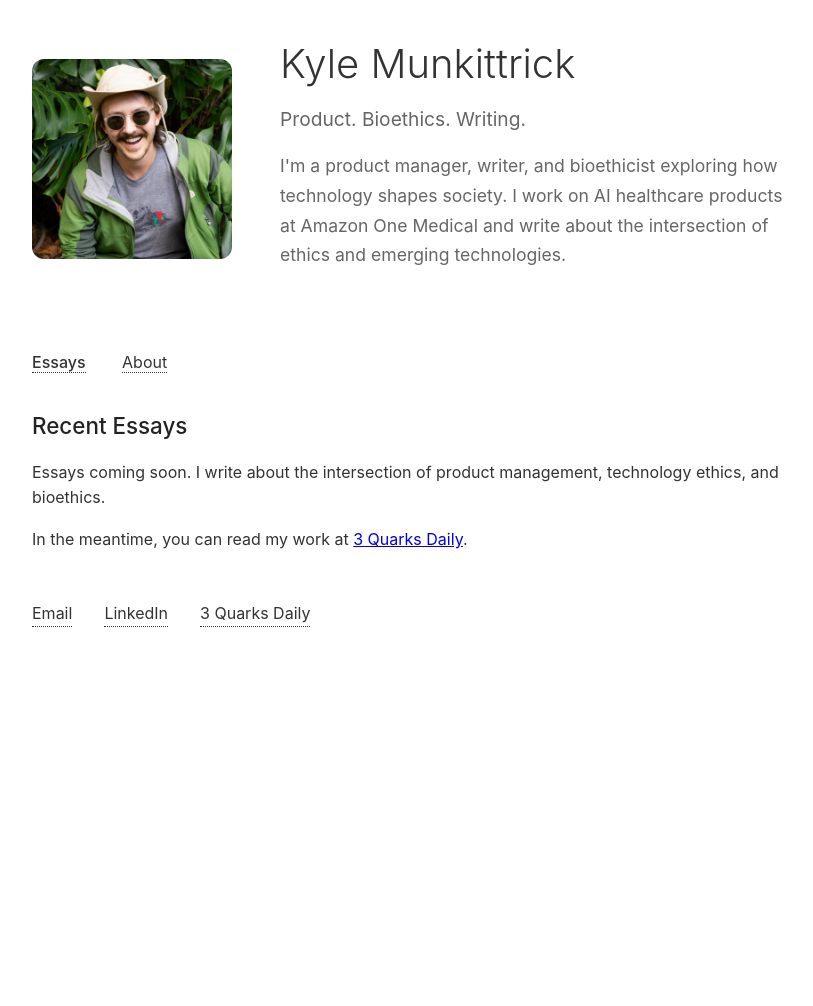
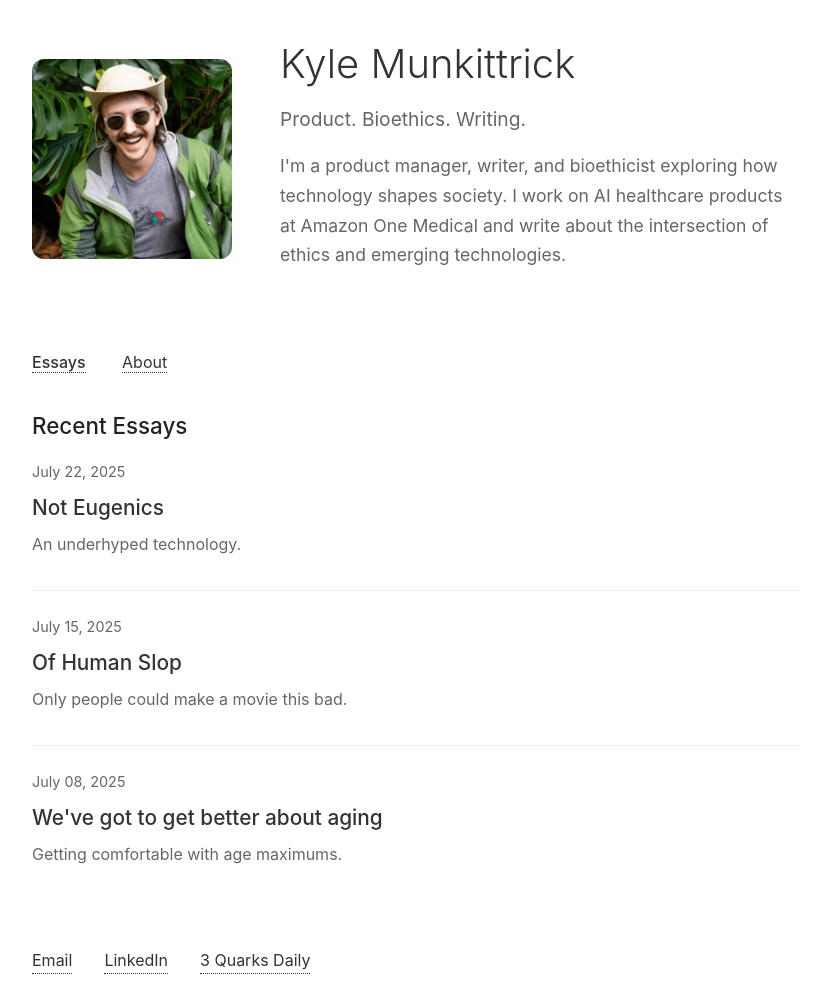
Before and after one commit to kmunki/kmunki.github.io, a Jekyll site: the page built from index.html, in a window 1280 px wide. Shown: the whole page, without its empty margins (224-1037 px from the left). Built offline with Jekyll 4.4.1, drawn with Linux system fonts in a browser that asks for light colours; the list of posts is cut into pages by our own code; before the commit the page ends 900 px from its top, so only the background shows below that.

Commit message:
Add initial posts

```diff
--- a/_layouts/default.html
+++ b/_layouts/default.html
@@ -271,7 +271,7 @@
         "name": "Kyle Munkittrick",
         "url": "{{ site.url }}",
         "image": "{{ site.url }}/kyle_munkittrick.jpg",
-        "jobTitle": "Senior Product Manager",
+        "jobTitle": "Lead Product Manager",
         "worksFor": {
             "@type": "Organization",
             "name": "Amazon One Medical"
@@ -284,6 +284,10 @@
             {
                 "@type": "Organization",
                 "name": "One Medical"
+            },
+            {
+                "@type": "Organization",
+                "name": "Amazon"
             }
         ],
         "knowsAbout": [
--- a/_posts/graceful-aging.md
+++ b/_posts/2025-07-08-graceful-aging.md
@@ -1,6 +1,6 @@
 ---
 layout: post
-title: "Bioethics #1: We've got to get better about aging"
+title: "We've got to get better about aging"
 date: 2025-07-08
 tags: [bioethics, aging, culture]
 excerpt: "Getting comfortable with age maximums."
--- a/_posts/not-eugenics.md
+++ b/_posts/2025-07-22-not-eugenics.md
@@ -1,9 +1,9 @@
 ---
 layout: post
-title: "Bioethics #2: Not Eugenics”
-date: 2025-07-08
+title: "Not Eugenics"
+date: 2025-07-22
 tags: [bioethics, eugenics, dwarkesh]
-excerpt: “An underhyped technology.”
+excerpt: "An underhyped technology."
 ---
 
 # Bioethics #2: Not Eugenics
--- a/about.html
+++ b/about.html
@@ -13,5 +13,5 @@
 
 <section>
     <h2>Current Work</h2>
-    <p>I'm currently working on some personal projects, including using Claude Code to enhance my writing process and explore new creative avenues.</p>
+    <p>I'm currently working on some personal projects, including using Claude Code to enhance my writing process and to see if AI can be a legitimate partner in creative work.</p>
 </section>
```
Also changed, not shown: _posts/2025-07-15-jurassic-slop.md (renamed from _posts/jurassic-slop.md, +2 -2 lines).
